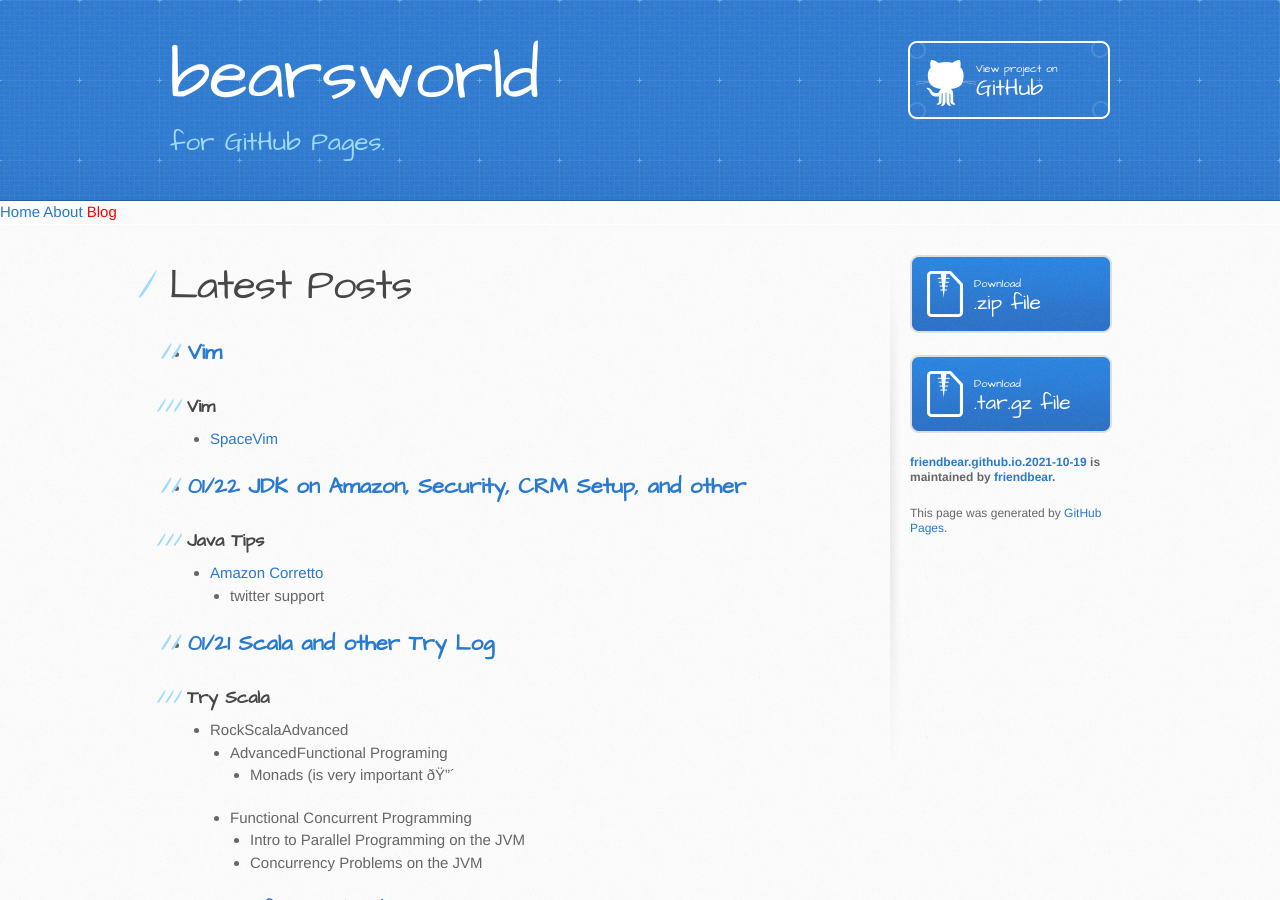
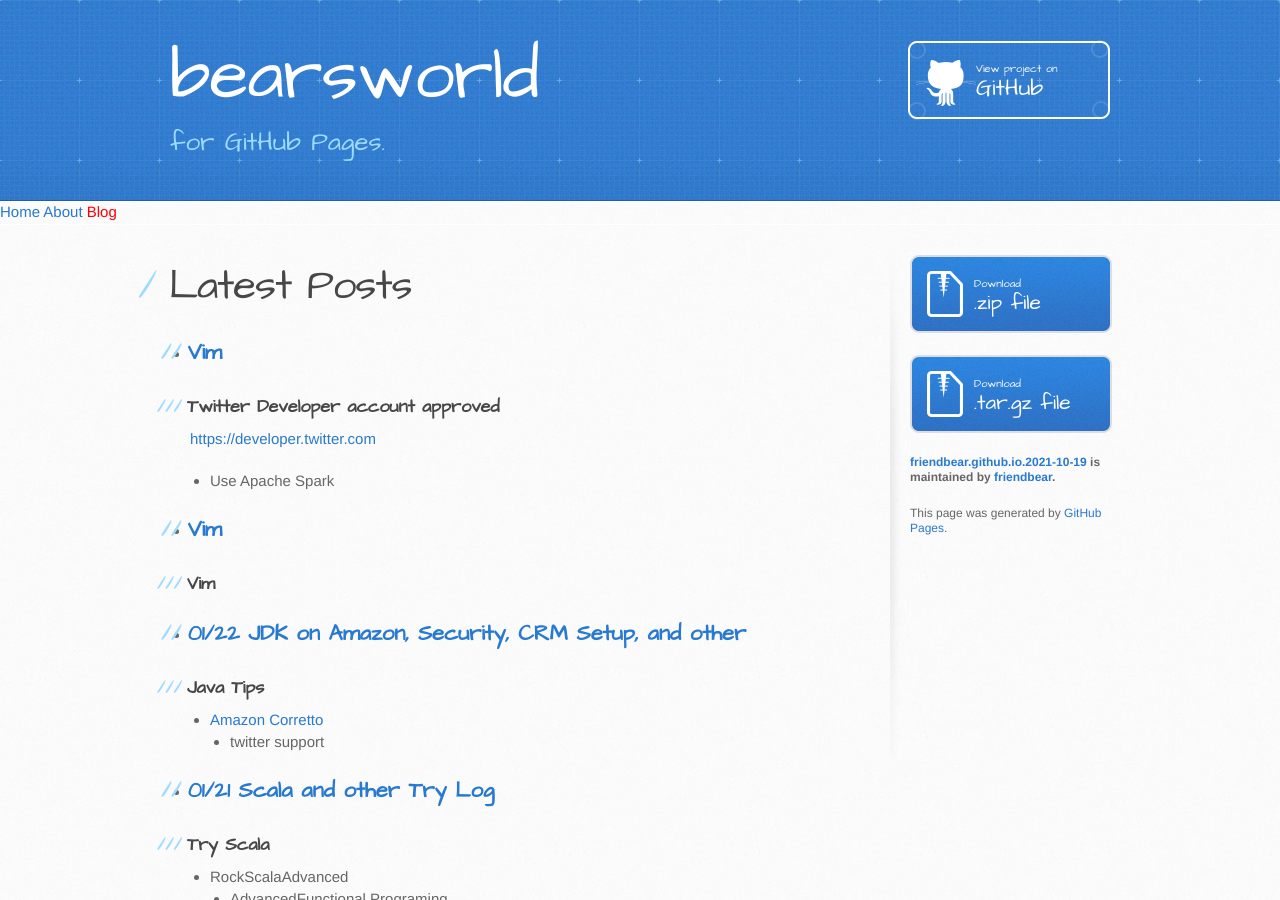
Before and after one commit to friendbear/friendbear.github.io.2021-10-19, a Jekyll site: the page built from blog.html, in a window 1280 px wide and 900 px high. Built offline with Jekyll 4.4.1, drawn with Linux system fonts in a browser that asks for light colours.

Commit message:
2019-01-24

```diff
--- /dev/null
+++ b/_posts/2019-01-24-friendbear.md
@@ -0,0 +1,54 @@
+---
+layout: post
+author: friendbear
+title: Vim
+---
+
+### Twitter Developer account approved
+<https://developer.twitter.com>
+- Use Apache Spark
+
+### visasq Joind
+<https://service.visasq.com/>
+
+### AWS SMS setup
+- setup google mail
+
+### Create GitHub repository
+- SpaceVim.d repository for SpaceVim
+
+### Install Software
+
+<details>
+<summary>Snippet</summary>
+<pre>
+<code>
+#!/usr/bin/env amm
+@main
+def ThreadCommunication(args: String*) = {
+
+<code>
+#!/usr/bin/env amm
+@main
+def ProducerConsumerLevel3(args: String*) = {
+}
+</code>
+</pre>
+</details>
+<details>
+
+
+<summary>kumasora(osu! storyboard)</summary>
+<pre>
+<code>
+</code>
+</pre>
+</details>
+
+---
+
+### Reference
+
+### Usefull Link
+
+### Recommend
```
Also changed, not shown: _posts/2019-01-23-friendbear.md (+3 -3 lines).
